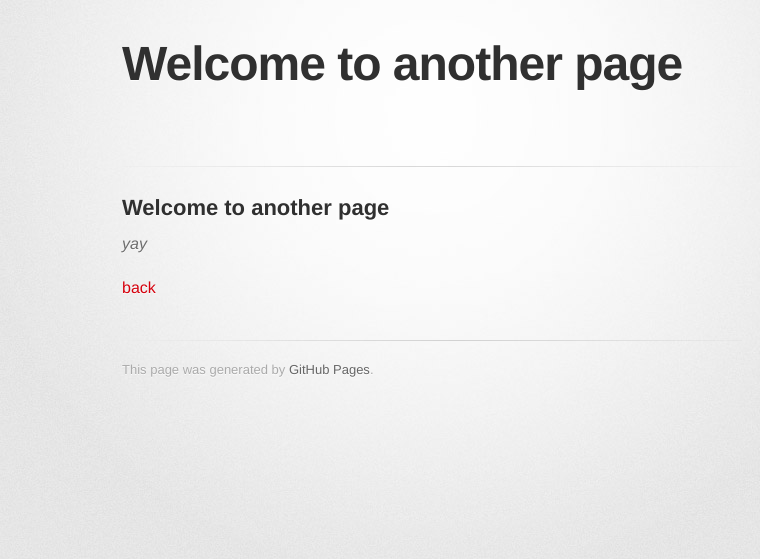
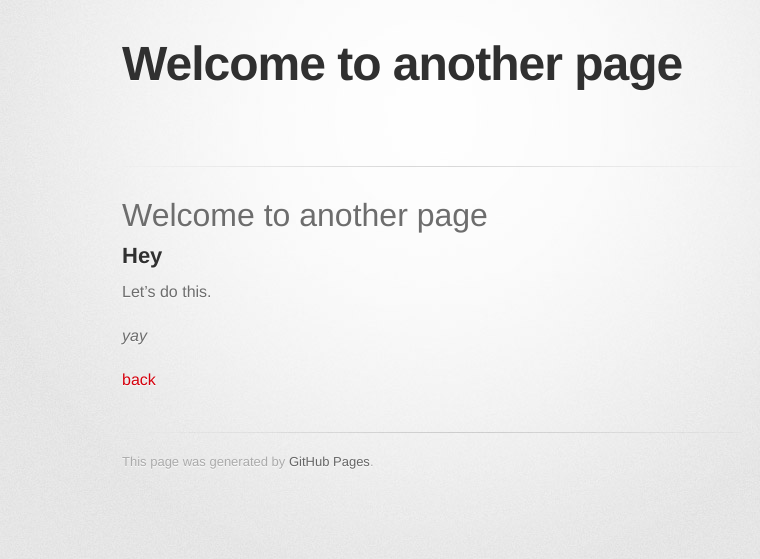
Before and after one commit to labunsl/labunsl.github.io, a Jekyll site: the page built from another-page.md, in a window 1280 px wide. Shown: the top 559 px of the page, without its empty margins (208-968 px from the left). Built offline with Jekyll 4.4.1, drawn with Linux system fonts in a browser that asks for light colours; some web fonts are replaced; the repository's description, which GitHub fills in, is left out; our own code applies the rules of GitHub Pages for plain Markdown files.

Commit message:
Update another-page.md

```diff
--- a/another-page.md
+++ b/another-page.md
@@ -5,7 +5,11 @@
 strip_title: true
 ---
 
-## Welcome to another page
+# Welcome to another page
+
+## Hey
+
+Let's do this.
 
 _yay_
 
```
